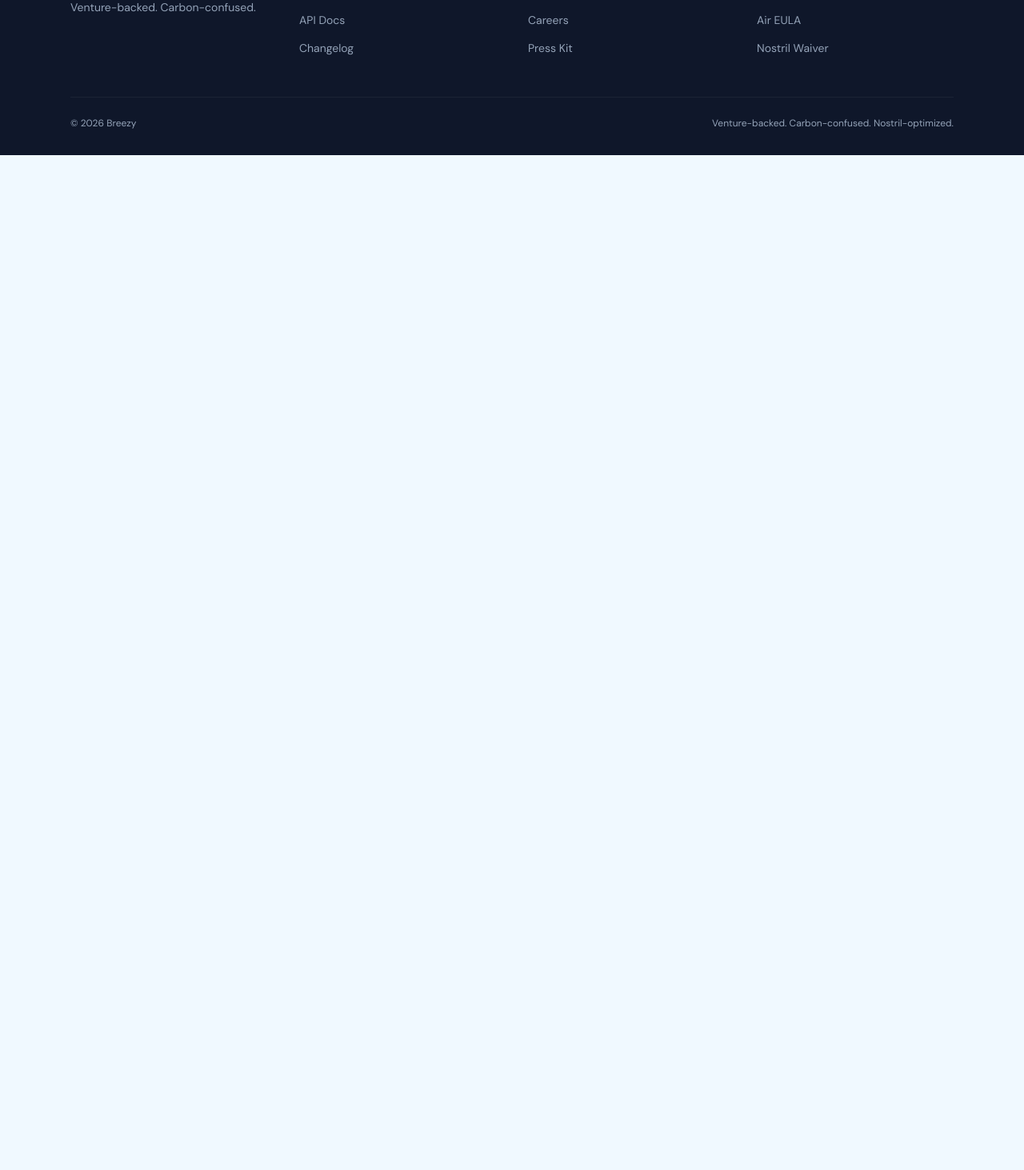
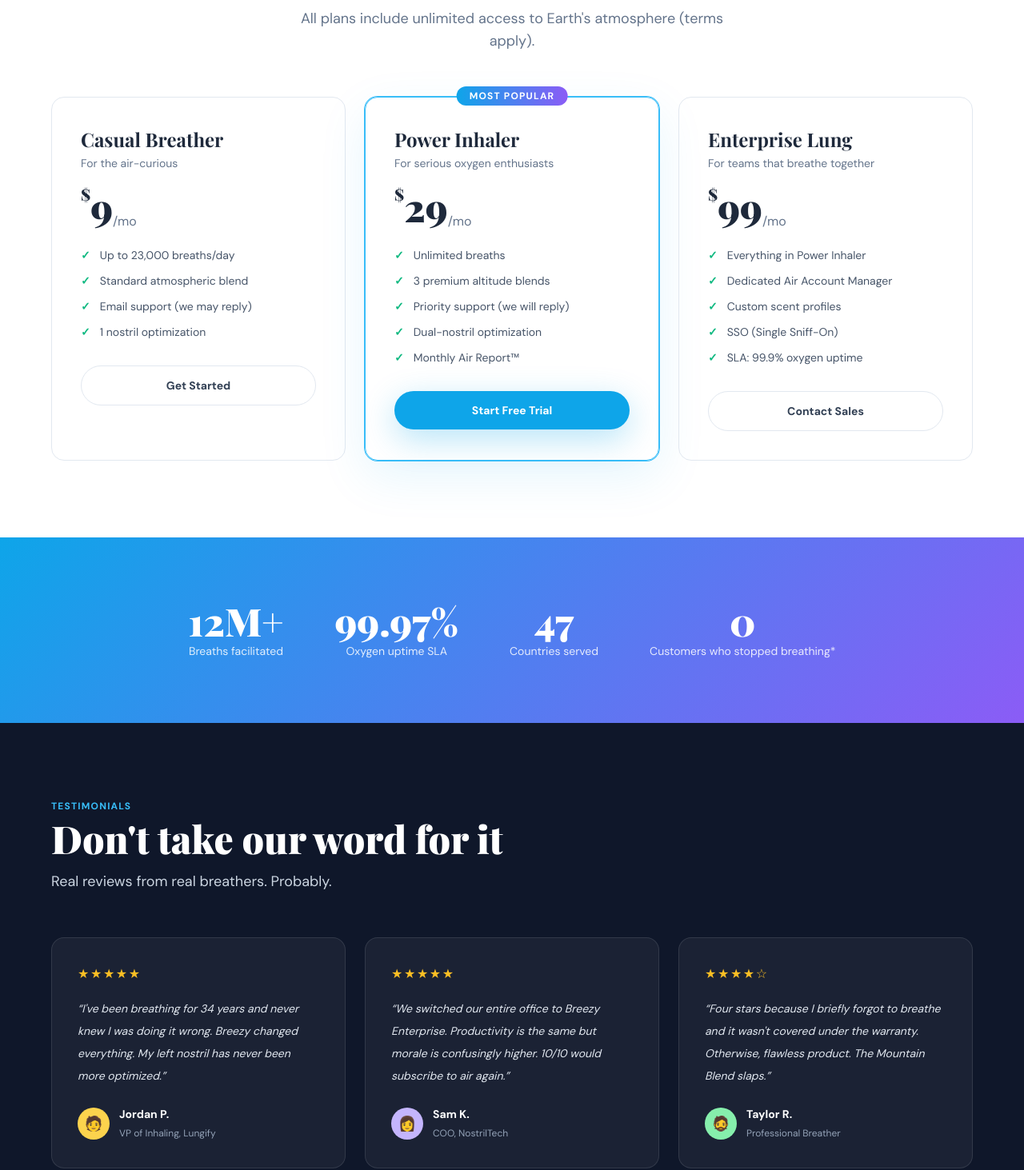
Before and after one commit to swz22/breezy, a Next.js app: page /pricing in a window 1280 px wide. Shown: the part 319-1782 px from the top of the page at 80% size. Before the commit the page ends 800 px from the top, so only its background shows below. Built offline with nearby package versions, Linux system fonts and the light colour scheme.

Commit message:
feat: build pricing page with plans, stats and testimonials

```diff
--- a/app/pricing/page.js
+++ b/app/pricing/page.js
@@ -1,7 +1,214 @@
+'use client'
+
+import { useState } from 'react'
+import Link from 'next/link'
+
 export default function PricingPage() {
+  const [toast, setToast] = useState('')
+
+  function showToast(msg) {
+    setToast(msg)
+    setTimeout(() => setToast(''), 3200)
+  }
+
+  const plans = [
+    {
+      name: 'Casual Breather',
+      desc: 'For the air-curious',
+      price: '9',
+      features: [
+        'Up to 23,000 breaths/day',
+        'Standard atmospheric blend',
+        'Email support (we may reply)',
+        '1 nostril optimization',
+      ],
+      cta: 'Get Started',
+      popular: false,
+      onClick: () => showToast('🫁 Welcome aboard, Casual Breather!'),
+    },
+    {
+      name: 'Power Inhaler',
+      desc: 'For serious oxygen enthusiasts',
+      price: '29',
+      features: [
+        'Unlimited breaths',
+        '3 premium altitude blends',
+        'Priority support (we will reply)',
+        'Dual-nostril optimization',
+        'Monthly Air Report™',
+      ],
+      cta: 'Start Free Trial',
+      popular: true,
+      onClick: () => showToast('🎉 Power Inhaler activated! Take a deep breath.'),
+    },
+    {
+      name: 'Enterprise Lung',
+      desc: 'For teams that breathe together',
+      price: '99',
+      features: [
+        'Everything in Power Inhaler',
+        'Dedicated Air Account Manager',
+        'Custom scent profiles',
+        'SSO (Single Sniff-On)',
+        'SLA: 99.9% oxygen uptime',
+      ],
+      cta: 'Contact Sales',
+      popular: false,
+      onClick: () => showToast('📞 Our Air Sales team will reach out within 1 business breath.'),
+    },
+  ]
+
+  const stats = [
+    { value: '12M+', label: 'Breaths facilitated' },
+    { value: '99.97%', label: 'Oxygen uptime SLA' },
+    { value: '47', label: 'Countries served' },
+    { value: '0', label: 'Customers who stopped breathing*' },
+  ]
+
+  const testimonials = [
+    {
+      stars: 5,
+      quote: 'I\'ve been breathing for 34 years and never knew I was doing it wrong. Breezy changed everything. My left nostril has never been more optimized.',
+      name: 'Jordan P.',
+      role: 'VP of Inhaling, Lungify',
+      avatar: '🧑',
+      bg: '#fcd34d',
+    },
+    {
+      stars: 5,
+      quote: 'We switched our entire office to Breezy Enterprise. Productivity is the same but morale is confusingly higher. 10/10 would subscribe to air again.',
+      name: 'Sam K.',
+      role: 'COO, NostrilTech',
+      avatar: '👩',
+      bg: '#c4b5fd',
+    },
+    {
+      stars: 4,
+      quote: 'Four stars because I briefly forgot to breathe and it wasn\'t covered under the warranty. Otherwise, flawless product. The Mountain Blend slaps.',
+      name: 'Taylor R.',
+      role: 'Professional Breather',
+      avatar: '🧔',
+      bg: '#86efac',
+    },
+  ]
+
   return (
     <main>
-      <h1>Pricing</h1>
+
+      {/* PRICING */}
+      <section className="bg-white py-24 px-6" id="pricing">
+        <div className="max-w-6xl mx-auto text-center">
+          <div className="text-xs uppercase tracking-widest text-sky-500 font-bold mb-2">Pricing</div>
+          <h1 className="font-serif font-black text-4xl md:text-5xl mb-4">Choose your atmosphere</h1>
+          <p className="text-slate-500 text-lg max-w-xl mx-auto mb-14">
+            All plans include unlimited access to Earth&apos;s atmosphere (terms apply).
+          </p>
+          <div className="grid grid-cols-1 md:grid-cols-3 gap-6">
+            {plans.map((plan) => (
+              <div
+                key={plan.name}
+                className={`relative border rounded-2xl p-9 text-left hover:-translate-y-1 transition-all ${
+                  plan.popular
+                    ? 'border-sky-400 shadow-xl shadow-sky-500/10 ring-1 ring-sky-400'
+                    : 'border-slate-200'
+                }`}
+              >
+                {plan.popular && (
+                  <div className="absolute -top-3.5 left-1/2 -translate-x-1/2 bg-gradient-to-r from-sky-500 to-violet-500 text-white text-xs font-bold uppercase tracking-widest px-4 py-1 rounded-full">
+                    Most Popular
+                  </div>
+                )}
+                <h3 className="font-serif font-bold text-2xl mb-1">{plan.name}</h3>
+                <p className="text-slate-500 text-sm mb-5">{plan.desc}</p>
+                <div className="font-serif font-black text-5xl mb-6">
+                  <sup className="text-xl align-super">$</sup>
+                  {plan.price}
+                  <sub className="text-base font-sans font-normal text-slate-500">/mo</sub>
+                </div>
+                <ul className="space-y-3 mb-8">
+                  {plan.features.map((f) => (
+                    <li key={f} className="flex items-center gap-3 text-sm text-slate-600">
+                      <span className="text-emerald-500 font-bold">✓</span>
+                      {f}
+                    </li>
+                  ))}
+                </ul>
+                <button
+                  onClick={plan.onClick}
+                  className={`w-full py-3.5 rounded-full font-semibold text-sm transition-all ${
+                    plan.popular
+                      ? 'bg-sky-500 hover:bg-sky-600 text-white shadow-lg shadow-sky-500/30'
+                      : 'bg-white border border-slate-200 text-slate-700 hover:border-sky-300 hover:bg-sky-50'
+                  }`}
+                >
+                  {plan.cta}
+                </button>
+              </div>
+            ))}
+          </div>
+        </div>
+      </section>
+
+      {/* STATS */}
+      <section
+        className="py-20 px-6 text-white text-center"
+        style={{ background: 'linear-gradient(135deg, #0ea5e9, #8b5cf6)' }}
+      >
+        <div className="max-w-5xl mx-auto flex flex-wrap justify-center gap-16">
+          {stats.map((s) => (
+            <div key={s.label}>
+              <div className="font-serif font-black text-5xl mb-1">{s.value}</div>
+              <div className="text-sm opacity-85">{s.label}</div>
+            </div>
+          ))}
+        </div>
+      </section>
+
+      {/* TESTIMONIALS */}
+      <section className="bg-slate-900 py-24 px-6" id="testimonials">
+        <div className="max-w-6xl mx-auto">
+          <div className="text-xs uppercase tracking-widest text-sky-400 font-bold mb-2">Testimonials</div>
+          <h2 className="font-serif font-black text-4xl md:text-5xl text-white mb-4">
+            Don&apos;t take our word for it
+          </h2>
+          <p className="text-slate-300 text-lg mb-14">Real reviews from real breathers. Probably.</p>
+          <div className="grid grid-cols-1 md:grid-cols-3 gap-6">
+            {testimonials.map((t) => (
+              <div
+                key={t.name}
+                className="bg-white/5 border border-white/10 rounded-2xl p-8"
+              >
+                <div className="text-amber-400 tracking-widest mb-4">
+                  {'★'.repeat(t.stars)}{'☆'.repeat(5 - t.stars)}
+                </div>
+                <blockquote className="text-slate-200 text-sm leading-7 italic mb-6">
+                  &ldquo;{t.quote}&rdquo;
+                </blockquote>
+                <div className="flex items-center gap-3">
+                  <span
+                    className="w-10 h-10 rounded-full flex items-center justify-center text-lg"
+                    style={{ background: t.bg }}
+                  >
+                    {t.avatar}
+                  </span>
+                  <div>
+                    <strong className="block text-white text-sm">{t.name}</strong>
+                    <span className="text-slate-400 text-xs">{t.role}</span>
+                  </div>
+                </div>
+              </div>
+            ))}
+          </div>
+        </div>
+      </section>
+
+      {/* TOAST */}
+      {toast && (
+        <div className="fixed bottom-6 right-6 z-50 bg-slate-900 text-white px-6 py-4 rounded-xl shadow-xl text-sm">
+          {toast}
+        </div>
+      )}
+
     </main>
-  );
+  )
 }
```
